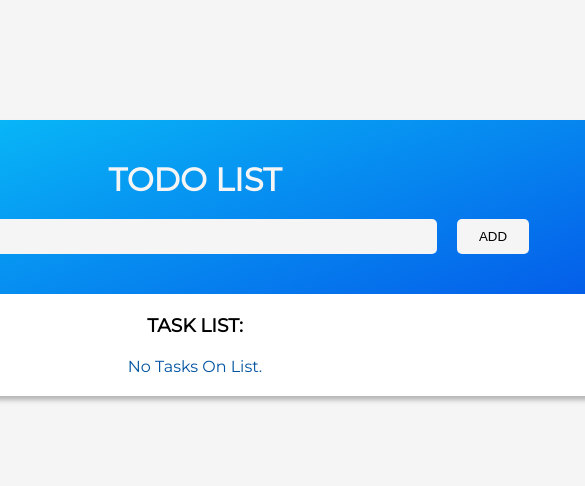
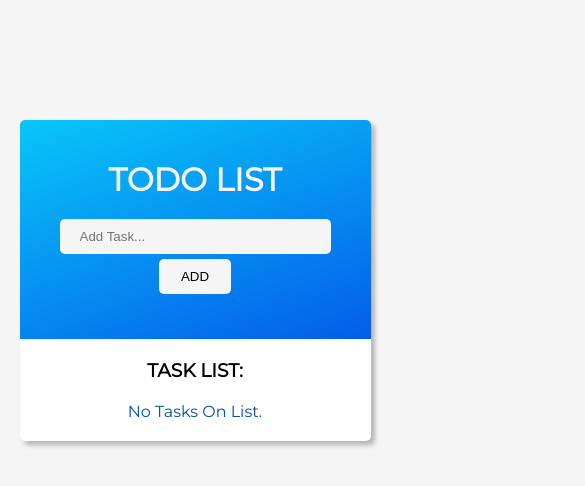
Before and after one commit to greg19850/to-do-app-final, a React (Create React App) app: page / in a window 390 px wide. Shown: the top 486 px of the page, 585 px wide, since content can reach past the window. Built offline with nearby package versions, Linux system fonts and the light colour scheme.

Commit message:
Added media queries for site responsiveness

```diff
--- a/src/components/App.scss
+++ b/src/components/App.scss
@@ -4,6 +4,11 @@
   background: #fff;
   box-shadow: 4px 4px 5px rgba(82, 82, 82, .4);
   border-radius: 5px;
+
+  @media screen and (max-width: 768px) {
+    width: 90%;
+    margin: auto;
+  }
 
   h1 {
     margin-bottom: 20px;
@@ -24,10 +29,15 @@
       border-radius: 5px;
       color: var(--light-dark);
       background-color: var(--light);
+
+      @media screen and (max-width: 768px) {
+        width: 100%;
+      }
     }
 
     .add-btn {
       padding: 10px 22px;
+      margin: 5px;
       border: none;
       border-radius: 5px;
       color: var(--deep-blue);
```
